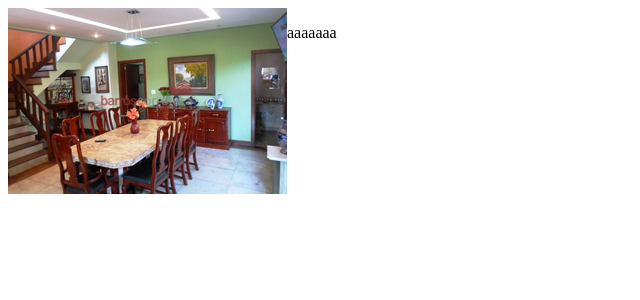
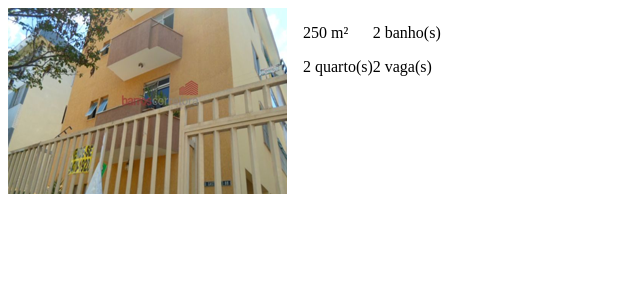
Before and after one commit to silvamateus/barros-corretora-test, a Vue app: page / in a window 1280 px wide. Shown: the top 300 px of the page, without its empty margins (0-640 px from the left). Built offline with nearby package versions, Linux system fonts and the light colour scheme; the HTML template or start-up script is replaced by a standard one.

Commit message:
more small adjusts

```diff
--- a/src/App.vue
+++ b/src/App.vue
@@ -1,18 +1,22 @@
 
 <template>
   <div id="app">
-    <dont-say></dont-say>
+    <dont-say>
+      <card></card>
+    </dont-say>
   </div>
 </template>
 
 <script>
 import Vue from 'vue'
 import Dont from './components/Images.vue'
+import Card from './components/atoms/CardAligned.vue'
 
+Vue.component('card', Card)
 Vue.component('dont-say', Dont)
 
 export default {
-  name: 'app'
+  name: 'app',
   }
 
 </script>
--- a/src/assets/sass/components/flex-show.scss
+++ b/src/assets/sass/components/flex-show.scss
@@ -5,5 +5,8 @@
     }
     &.-row{
         flex-direction: row;
+        > :nth-child(1) {
+            padding-right: 1em;
+        }
     }
 }
--- a/src/components/Images.vue
+++ b/src/components/Images.vue
@@ -1,5 +1,8 @@
 <template>
-    <house-card class="flex-show -row"></house-card>
+    <div>
+        <house-card class="flex-show -row"></house-card>
+    </div>
+
 </template>
 
 <script>
--- /dev/null
+++ b/src/components/atoms/ImageSell1.vue
@@ -0,0 +1,3 @@
+<template>
+      <img src="../../static/img/casa.png">
+</template>
--- /dev/null
+++ b/src/components/atoms/ImageSell2.vue
@@ -0,0 +1,3 @@
+<template>
+  <img src="../../static/img/casa2.png">
+</template>
--- a/src/components/atoms/SellCard.vue
+++ b/src/components/atoms/SellCard.vue
@@ -1,6 +1,31 @@
 <template>
-<section>
-        <img src="../../static/img/casa2.png">
-        <p>aaaaaaa</p>
-    </section>
+    <div class="features">
+        <first-image></first-image>
+        <div>
+            <p>250 m²</p>
+            <p>2 quarto(s)</p>
+        </div>
+        <div>
+            <p>2 banho(s)</p>
+            <p>2 vaga(s)</p>
+        </div>
+    </div>
 </template>
+
+<script>
+import Vue from 'vue'
+import Image1 from './ImageSell1.vue'
+
+Vue.component('first-image', Image1)
+export default {
+
+}
+</script>
+
+
+<style lang="scss">
+    .features{
+        display: flex;
+        justify-content: flex-start;
+    }
+</style>
```
Also changed, not shown: src/components/atoms/CardAligned.vue (added).
